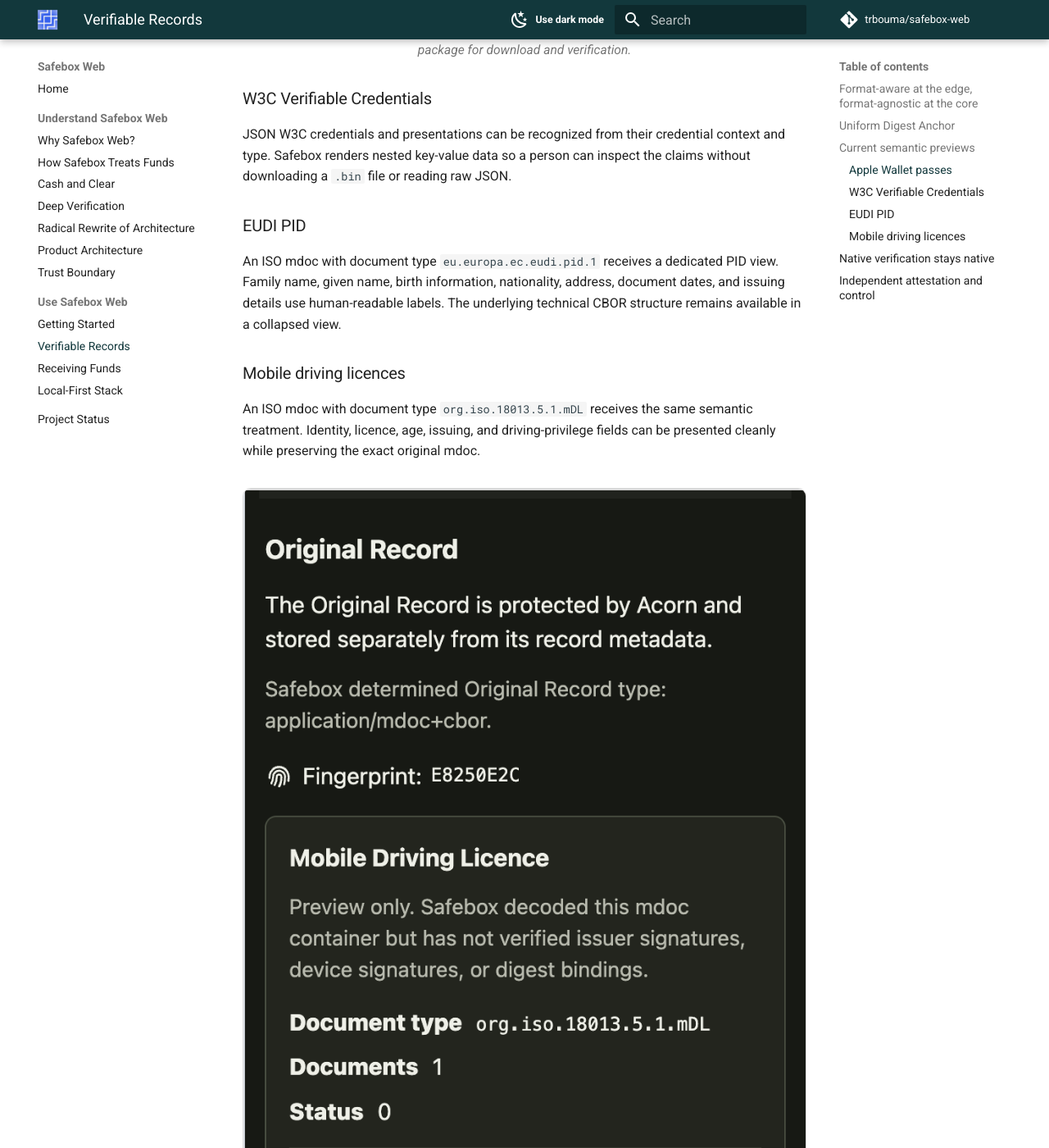
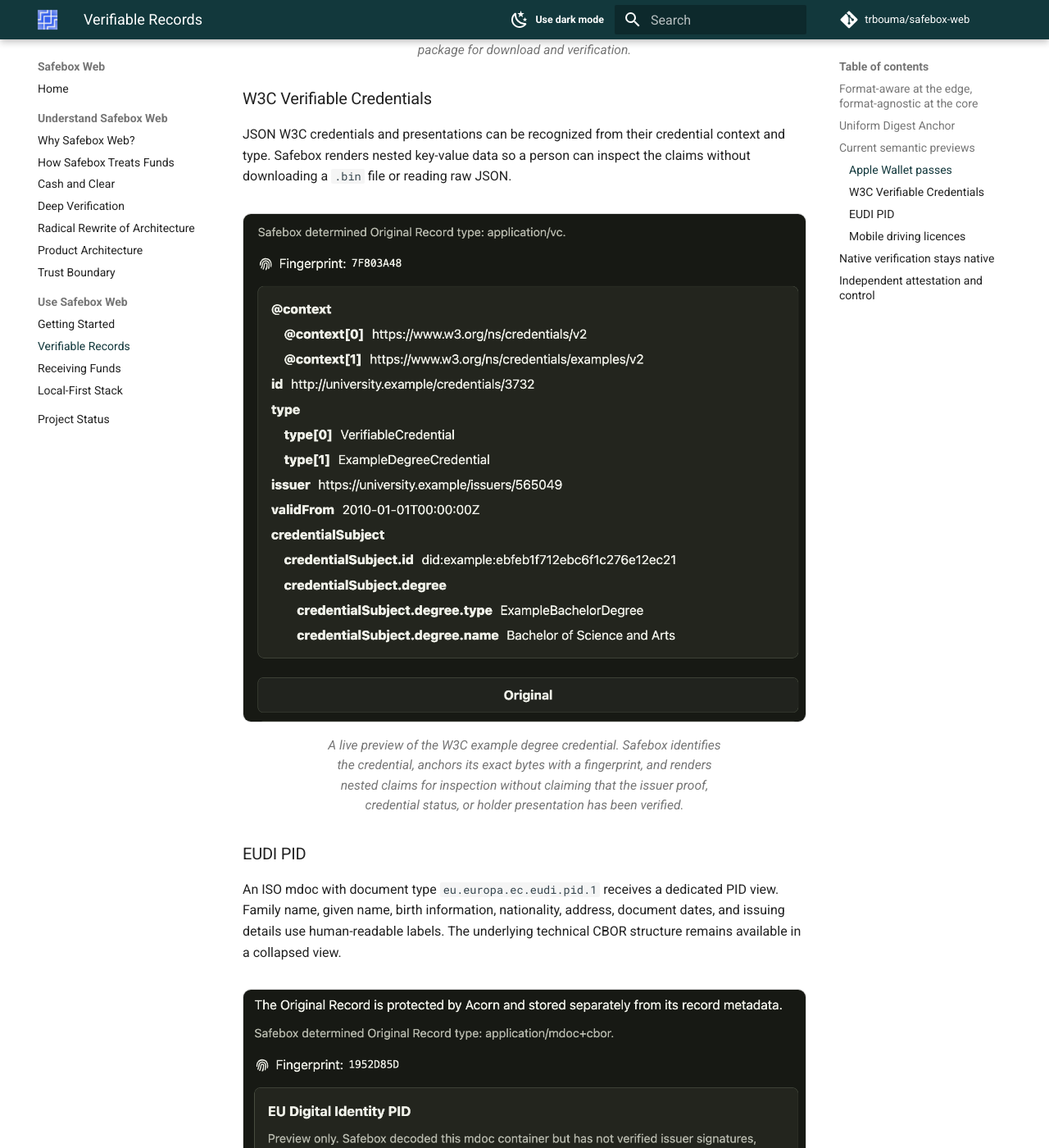
Before and after one commit to trbouma/safebox-web, an MkDocs documentation site: the page built from website/records-and-wallet-passes.md, in a window 1280 px wide and 1400 px high, scrolled down 3390 px. Shown: the whole window at 82% size. Built offline with MkDocs 1.6.1 and Material for MkDocs 9.7.7, drawn with Linux system fonts in a browser that asks for light colours; comment, search, counter and statistics services are not loaded; some of the changed text lies outside the part shown.

Commit message:
docs - add preview pages

```diff
--- a/website/records-and-wallet-passes.md
+++ b/website/records-and-wallet-passes.md
@@ -92,12 +92,22 @@
 context and type. Safebox renders nested key-value data so a person can inspect
 the claims without downloading a `.bin` file or reading raw JSON.
 
+<figure class="safebox-screen-figure safebox-screen-figure--wide" markdown>
+![Safebox Web Original Record preview for a W3C Verifiable Credential, showing its application/vc effective MIME, fingerprint, credential contexts and types, issuer, validity date, subject identifier, and degree claims](assets/images/safebox-w3c-vc-preview.png)
+<figcaption>A live preview of the W3C example degree credential. Safebox identifies the credential, anchors its exact bytes with a fingerprint, and renders nested claims for inspection without claiming that the issuer proof, credential status, or holder presentation has been verified.</figcaption>
+</figure>
+
 ### EUDI PID
 
 An ISO mdoc with document type `eu.europa.ec.eudi.pid.1` receives a dedicated
 PID view. Family name, given name, birth information, nationality, address,
 document dates, and issuing details use human-readable labels. The underlying
 technical CBOR structure remains available in a collapsed view.
+
+<figure class="safebox-screen-figure safebox-screen-figure--wide" markdown>
+![Safebox Web Original Record preview for a synthetic EU Digital Identity PID, showing its application/mdoc+cbor effective MIME, fingerprint, document type, identity attributes, issuing information, address, and preview-only verification notice](assets/images/safebox-eudi-pid-preview.png)
+<figcaption>A live preview of the synthetic EUDI PID fixture. Safebox identifies the mdoc, anchors the exact Original Record with a fingerprint, and presents its identity attributes without claiming that the issuer signature, device signature, or digest bindings have been verified.</figcaption>
+</figure>
 
 ### Mobile driving licences
 
--- a/website/stylesheets/extra.css
+++ b/website/stylesheets/extra.css
@@ -210,6 +210,10 @@
   margin: 1.5rem auto 1.75rem;
 }
 
+.safebox-screen-figure--wide {
+  width: min(100%, 48rem);
+}
+
 .safebox-screen-figure img {
   display: block;
   width: 100%;
```
Also changed, not shown: website/assets/images/safebox-eudi-pid-preview.png (added), website/assets/images/safebox-w3c-vc-preview.png (added).
